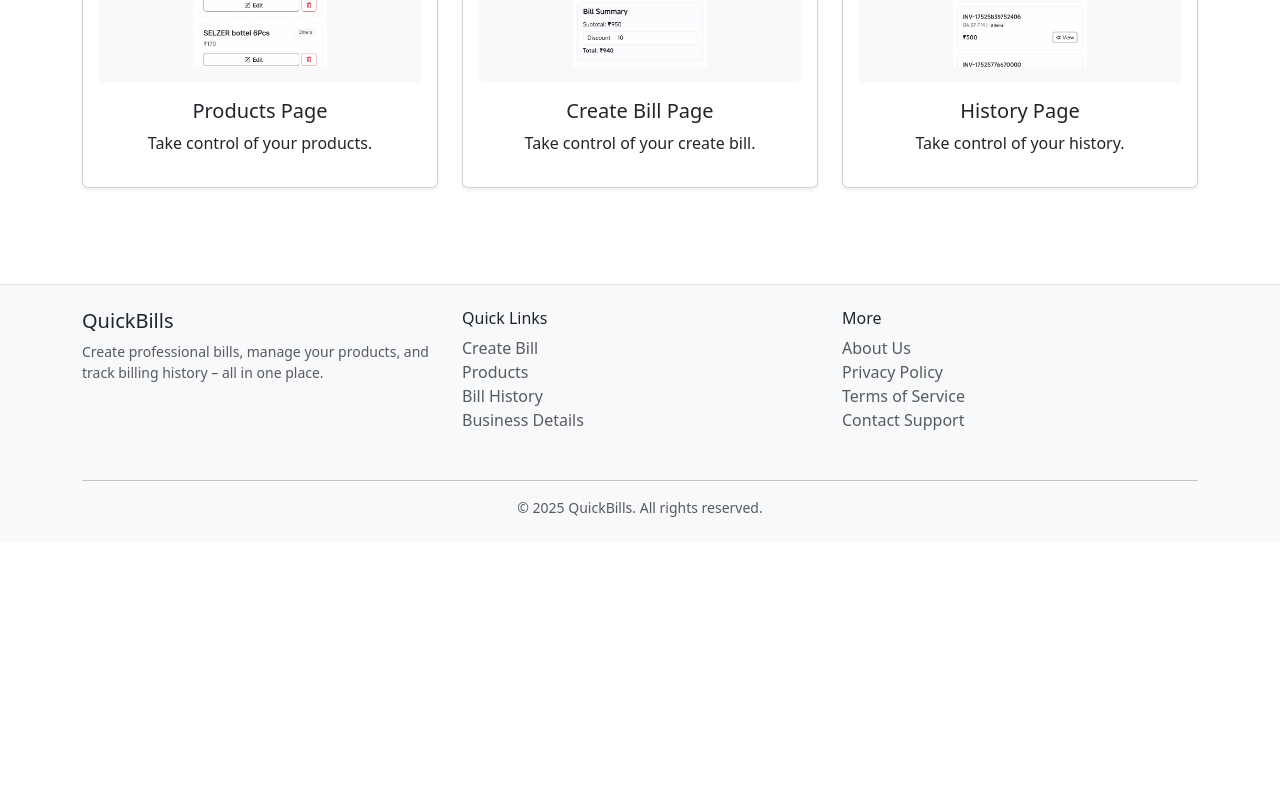
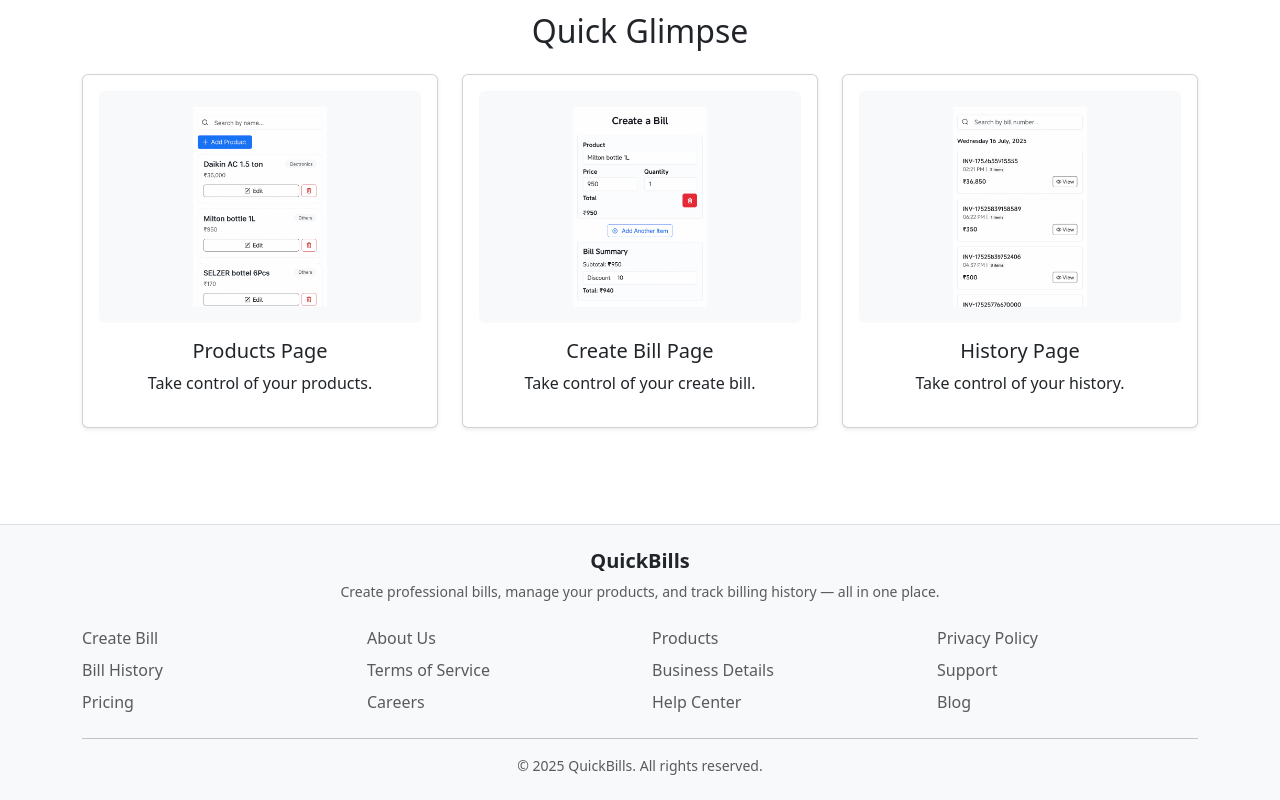
Before and after one commit to AkshatG589/quickbill, a React (Create React App) app: page / in a window 1280 px wide. Shown: the part 1348-2148 px from the top of the page. Before the commit the page ends 1890 px from the top, so only its background shows below. Built offline with nearby package versions, Linux system fonts and the light colour scheme; no server answers.

Commit message:
improve ui

```diff
--- a/package.json
+++ b/package.json
@@ -10,6 +10,7 @@
     "@testing-library/user-event": "^13.5.0",
     "axios": "^1.10.0",
     "bootstrap": "^5.3.7",
+    "bootstrap-icons": "^1.13.1",
     "concurrently": "^9.2.0",
     "html2canvas": "^1.4.1",
     "moment": "^2.30.1",
--- a/src/Components/BusinessInfo.js
+++ b/src/Components/BusinessInfo.js
@@ -4,16 +4,14 @@
 const BusinessInfo = (props) => {
   const { getToken } = useAuth();
   const Host = process.env.REACT_APP_HOST;
+
   const [formData, setFormData] = useState({
     businessName: '',
     gstin: '',
     phone: '',
     address: '',
-    logoUrl: '', // This will be filled if you implement image upload to cloud
   });
 
-  const [logoFile, setLogoFile] = useState(null);
-  const [logoPreview, setLogoPreview] = useState(null);
   const [message, setMessage] = useState('');
 
   const handleChange = (e) => {
@@ -24,14 +22,6 @@
     }));
   };
 
-  const handleFileChange = (e) => {
-    const file = e.target.files[0];
-    if (file) {
-      setLogoFile(file);
-      setLogoPreview(URL.createObjectURL(file));
-    }
-  };
-
   const handleSubmit = async (e) => {
     e.preventDefault();
     setMessage('');
@@ -39,35 +29,17 @@
     try {
       const token = await getToken();
 
-      // Upload logo file to Cloudinary or your image hosting (optional)
-      let uploadedLogoUrl = '';
-      if (logoFile) {
-        const data = new FormData();
-        data.append('file', logoFile);
-        data.append('upload_preset', 'your_upload_preset'); // Replace if using Cloudinary
-
-        const uploadRes = await fetch('https://api.cloudinary.com/v1_1/your_cloud_name/image/upload', {
-          method: 'POST',
-          body: data,
-        });
-
-        const uploadData = await uploadRes.json();
-        uploadedLogoUrl = uploadData.secure_url;
-      }
-
       const res = await fetch(`${Host}/api/business-info/add`, {
         method: 'POST',
         headers: {
           'Content-Type': 'application/json',
           Authorization: `Bearer ${token}`,
         },
-        body: JSON.stringify({
-          ...formData,
-          logoUrl: uploadedLogoUrl || '', // Add logo URL if uploaded
-        }),
+        body: JSON.stringify(formData),
       });
 
       const data = await res.json();
+
       if (res.ok) {
         setMessage('Business info saved successfully!');
         setFormData({
@@ -75,11 +47,8 @@
           gstin: '',
           phone: '',
           address: '',
-          logoUrl: '',
         });
-        setLogoFile(null);
-        setLogoPreview(null);
-        props.fetchBusinessInfo()
+        props.fetchBusinessInfo();
       } else {
         setMessage(data.error || 'Failed to save info.');
       }
@@ -109,21 +78,6 @@
               value={formData.businessName}
               onChange={handleChange}
             />
-          </div>
-
-          <div className="mb-3">
-            <label htmlFor="logoUrl" className="form-label">Logo Image</label>
-            <input
-              type="file"
-              className="form-control"
-              id="logoUrl"
-              name="logoUrl"
-              accept="image/*"
-              onChange={handleFileChange}
-            />
-            {logoPreview && (
-              <img src={logoPreview} alt="Logo Preview" className="img-thumbnail mt-2" width="120" />
-            )}
           </div>
 
           <div className="mb-3">
--- a/src/Components/Footer.js
+++ b/src/Components/Footer.js
@@ -4,52 +4,41 @@
 import "../Style/Footer.css"; // optional
 
 function Footer() {
+  const footerLinks = [
+    { label: "Create Bill", to: "/create-bill" },
+    { label: "About Us", to: "/about" },
+    { label: "Products", to: "/products" },
+    { label: "Privacy Policy", to: "/privacy-policy" },
+    { label: "Bill History", to: "/bill-history" },
+    { label: "Terms of Service", to: "/terms" },
+    { label: "Business Details", to: "/business-details" },
+    { label: "Support", to: "/support" },
+    { label: "Pricing", to: "/pricing" },
+    { label: "Careers", to: "/careers" },
+    { label: "Help Center", to: "/help" },
+    { label: "Blog", to: "/blog" },
+  ];
+
   return (
     <footer className="bg-light border-top py-4 mt-5 shadow-sm">
       <Container>
+        {/* Branding on Top */}
+        <div className="text-center mb-4">
+          <h5 className="fw-bold">QuickBills</h5>
+          <p className="text-muted small mb-0">
+            Create professional bills, manage your products, and track billing history — all in one place.
+          </p>
+        </div>
+
+        {/* Responsive Links */}
         <Row>
-          <Col xs={12} md={4} className="mb-3">
-            <h5>QuickBills</h5>
-            <p className="text-muted small">
-              Create professional bills, manage your products, and track billing history – all in one place.
-            </p>
-          </Col>
-
-          <Col xs={6} md={4} className="mb-3">
-            <h6 className="text-dark">Quick Links</h6>
-            <ul className="list-unstyled">
-              <li>
-                <Link to="/create-bill" className="text-decoration-none text-muted">Create Bill</Link>
-              </li>
-              <li>
-                <Link to="/products" className="text-decoration-none text-muted">Products</Link>
-              </li>
-              <li>
-                <Link to="/bill-history" className="text-decoration-none text-muted">Bill History</Link>
-              </li>
-              <li>
-                <Link to="/business-details" className="text-decoration-none text-muted">Business Details</Link>
-              </li>
-            </ul>
-          </Col>
-
-          <Col xs={6} md={4} className="mb-3">
-            <h6 className="text-dark">More</h6>
-            <ul className="list-unstyled">
-              <li>
-                <Link to="/about" className="text-decoration-none text-muted">About Us</Link>
-              </li>
-              <li>
-                <Link to="/privacy-policy" className="text-decoration-none text-muted">Privacy Policy</Link>
-              </li>
-              <li>
-                <Link to="/terms" className="text-decoration-none text-muted">Terms of Service</Link>
-              </li>
-              <li>
-                <Link to="/support" className="text-decoration-none text-muted">Contact Support</Link>
-              </li>
-            </ul>
-          </Col>
+          {footerLinks.map((link, index) => (
+            <Col xs={6} md={3} className="mb-2" key={index}>
+              <Link to={link.to} className="text-decoration-none text-muted d-block m-auto">
+                {link.label}
+              </Link>
+            </Col>
+          ))}
         </Row>
 
         <hr />
--- /dev/null
+++ b/src/Style/home.css
@@ -0,0 +1,15 @@
+.hero-section {
+  height: 40vh; /* default */
+}
+
+@media (max-width: 576px) {
+  .hero-section {
+    height: 40vh; /* small screens */
+  }
+}
+
+@media (min-width: 768px) {
+  .hero-section {
+    height: 70vh; /* md and up */
+  }
+}
--- a/src/index.js
+++ b/src/index.js
@@ -4,6 +4,9 @@
 import reportWebVitals from './reportWebVitals';
 import { ClerkProvider } from '@clerk/clerk-react';
 import { BrowserRouter } from 'react-router-dom';
+import 'bootstrap/dist/css/bootstrap.min.css';
+import 'bootstrap/dist/js/bootstrap.bundle.min.js';
+import 'bootstrap-icons/font/bootstrap-icons.css';
 // ✅ Use your Clerk publishable key here
 const publishableKey = process.env.REACT_APP_PUBLIC_KEY;
 
--- a/src/pages/BusinessDetails.js
+++ b/src/pages/BusinessDetails.js
@@ -16,6 +16,7 @@
     businessName: "",
     phone: "",
     address: "",
+    gstin: "",
   });
 
   const fetchBusinessInfo = async () => {
@@ -35,6 +36,7 @@
           businessName: res.data.data.businessName || "",
           phone: res.data.data.phone || "",
           address: res.data.data.address || "",
+          gstin: res.data.data.gstin || "",
         });
       } else {
         setBusinessInfo(null);
@@ -95,6 +97,7 @@
 
         <p><strong>Phone:</strong> {businessInfo.phone}</p>
         <p><strong>Address:</strong> {businessInfo.address}</p>
+        <p><strong>GSTIN:</strong> {businessInfo.gstin || "Not provided"}</p>
 
         <div className="text-center">
           <Button variant="primary" onClick={() => setShowModal(true)}>
@@ -110,7 +113,7 @@
         </Modal.Header>
         <Modal.Body>
           <Form>
-            <Form.Group>
+            <Form.Group className="mb-3">
               <Form.Label>Business Name</Form.Label>
               <Form.Control
                 type="text"
@@ -120,7 +123,7 @@
               />
             </Form.Group>
 
-            <Form.Group>
+            <Form.Group className="mb-3">
               <Form.Label>Phone</Form.Label>
               <Form.Control
                 type="text"
@@ -130,12 +133,22 @@
               />
             </Form.Group>
 
-            <Form.Group>
+            <Form.Group className="mb-3">
               <Form.Label>Address</Form.Label>
               <Form.Control
                 type="text"
                 name="address"
                 value={formData.address}
+                onChange={handleChange}
+              />
+            </Form.Group>
+
+            <Form.Group className="mb-3">
+              <Form.Label>GSTIN</Form.Label>
+              <Form.Control
+                type="text"
+                name="gstin"
+                value={formData.gstin}
                 onChange={handleChange}
               />
             </Form.Group>
--- a/src/pages/Home.js
+++ b/src/pages/Home.js
@@ -8,14 +8,14 @@
 import history from "../Assets/Image/history.png";
 import product from "../Assets/Image/product.png";
 import bill from "../Assets/Image/create.png";
+import "../Style/home.css"; // optional
 function Home({ isLoggedIn }) { const navigate = useNavigate(); const { user } = useUser();
 
 return ( <div className=""> {/* Hero Section */}
 <div
-  className="d-flex justify-content-center align-items-center text-center bg-light"
+  className="hero-section d-flex justify-content-center align-items-center text-center bg-light "
   style={{
     width:"100vw",
-    height: "40vh",
     backgroundImage: `url(${heroImage})`,
     backgroundSize: "cover",
     backgroundRepeat: "no-repeat",
```
Also changed, not shown: public/index.html (+37 -23 lines), 1 other file (tests, documents, lock files or other folders).
